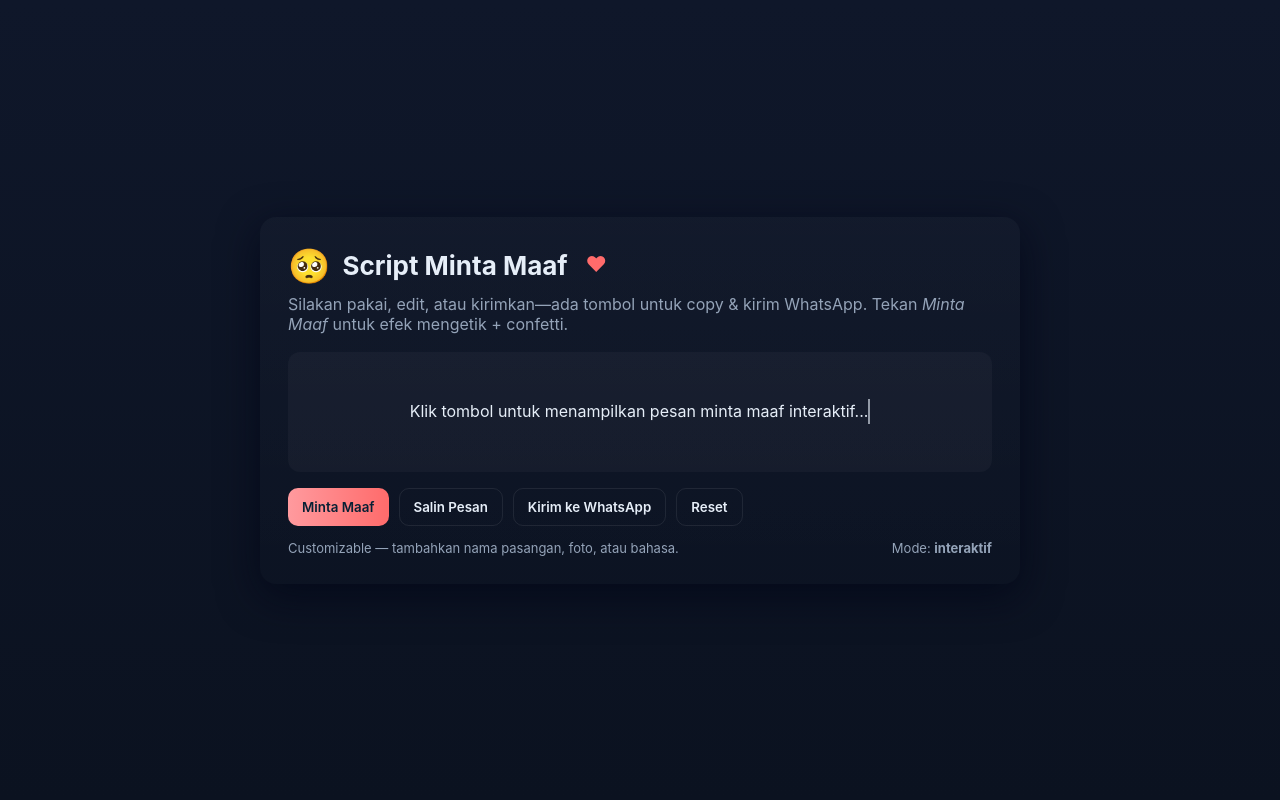
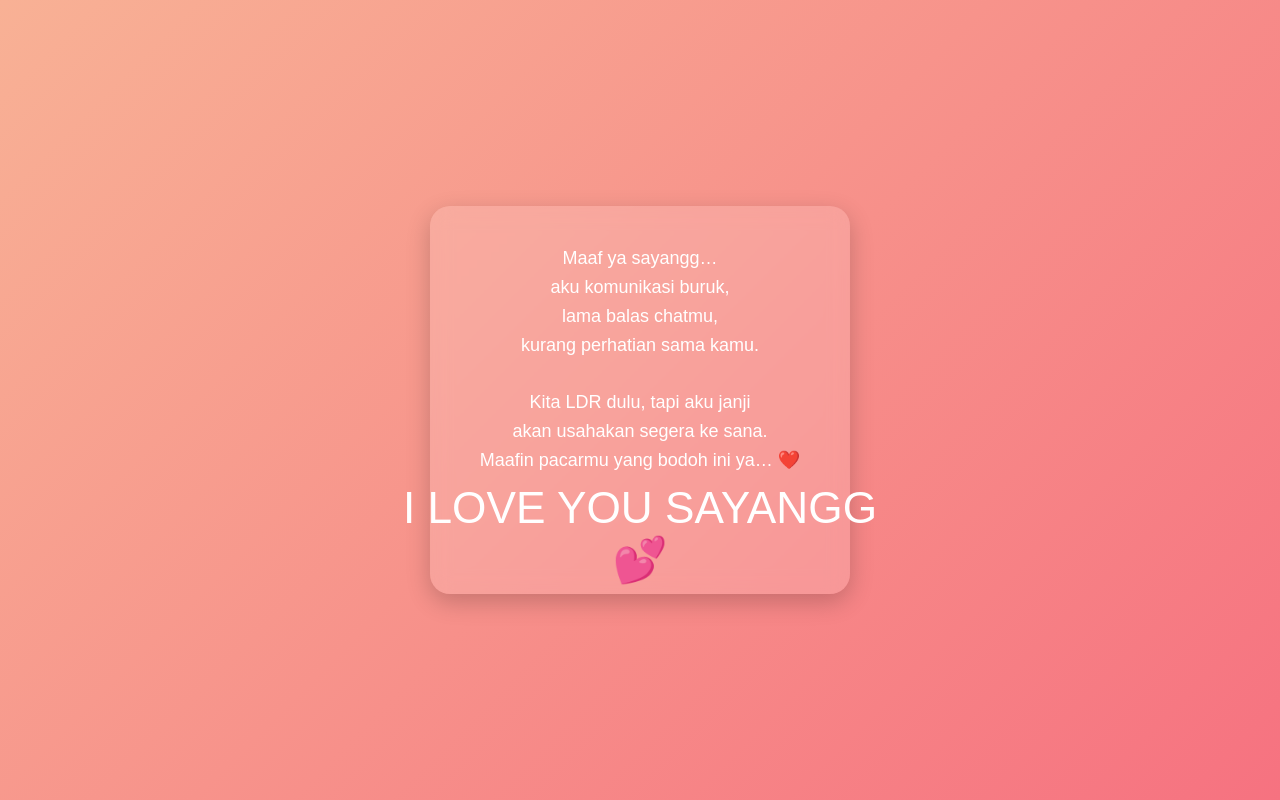
Before and after one commit to zulkiflisayidalwi-crypto/apology-app, a plain HTML site: page index.html in a window 1280 px wide. Drawn offline with Linux system fonts and the light colour scheme.

Commit message:
Update index.html

```diff
--- a/index.html
+++ b/index.html
@@ -1,137 +1,96 @@
-<!doctype html>
+<!DOCTYPE html>
 <html lang="id">
 <head>
-  <meta charset="utf-8" />
-  <meta name="viewport" content="width=device-width,initial-scale=1" />
-  <title>Script Minta Maaf — Interaktif</title>
+  <meta charset="UTF-8">
+  <meta name="viewport" content="width=device-width,initial-scale=1">
+  <title>Maaf Sayangg…</title>
   <style>
-    :root{--bg1:#0f172a;--bg2:#0b1220;--accent:#ff6b6b;--muted:#94a3b8}
-    *{box-sizing:border-box;font-family:Inter,system-ui,-apple-system,Segoe UI,Roboto,'Helvetica Neue',Arial}
-    body{margin:0;min-height:100vh;display:flex;align-items:center;justify-content:center;padding:20px;background:linear-gradient(180deg,var(--bg1),var(--bg2));color:#e6eef8}
-    .card{width:100%;max-width:760px;background:linear-gradient(180deg,rgba(255,255,255,0.02),transparent);border-radius:16px;padding:28px;box-shadow:0 12px 40px rgba(2,6,23,0.7);position:relative;overflow:hidden}
-    h1{margin:0 0 6px;font-size:26px;display:flex;align-items:center;gap:12px}
-    .emoji{font-size:34px;display:inline-block;transform-origin:center}
-    p.lead{margin:8px 0 18px;color:var(--muted)}
-
-    /* message box */
-    .message{background:rgba(255,255,255,0.03);padding:18px;border-radius:12px;min-height:120px;display:flex;align-items:center;justify-content:center;text-align:center}
-    .msg-text{font-size:16px;line-height:1.6;max-width:640px}
-
-    /* typing effect */
-    .typing{border-right:2px solid rgba(230,238,248,0.6);white-space:pre-wrap;overflow:hidden}
-
-    /* buttons */
-    .controls{display:flex;gap:10px;flex-wrap:wrap;margin-top:16px}
-    button{background:transparent;border:1px solid rgba(255,255,255,0.08);color:inherit;padding:10px 14px;border-radius:10px;cursor:pointer;font-weight:600}
-    .primary{background:linear-gradient(90deg,#ff9a9e,var(--accent));color:#072034;border:none}
-
-    /* pulsing heart */
-    .heart{display:inline-block;color:var(--accent);font-size:20px;margin-left:6px;animation:pulse 1.1s infinite}
-    @keyframes pulse{0%{transform:scale(.92)}50%{transform:scale(1.06)}100%{transform:scale(.92)}}
-
-    /* confetti */
-    .confetti{position:absolute;inset:0;pointer-events:none}
-    .confetti div{position:absolute;width:8px;height:12px;border-radius:2px;opacity:0;transform:translateY(-20px);animation:fall 1.6s linear forwards}
-    @keyframes fall{to{opacity:1;transform:translateY(520px) rotate(540deg)}}
-
-    /* footer */
-    .footer{display:flex;justify-content:space-between;align-items:center;margin-top:14px;font-size:13px;color:var(--muted)}
-
-    /* small responsive */
-    @media(max-width:560px){h1{font-size:20px}.card{padding:18px}}
+    body {
+      margin: 0;
+      height: 100vh;
+      display: flex;
+      justify-content: center;
+      align-items: center;
+      background: linear-gradient(135deg, #f8b195, #f67280);
+      font-family: 'Poppins', sans-serif;
+      color: #fff;
+      text-align: center;
+      overflow: hidden;
+    }
+    .container {
+      max-width: 380px;
+      padding: 20px;
+      background: rgba(255, 255, 255, 0.15);
+      border-radius: 20px;
+      backdrop-filter: blur(10px);
+      box-shadow: 0 8px 25px rgba(0,0,0,0.2);
+    }
+    .message {
+      margin-bottom: 20px;
+      font-size: 18px;
+      line-height: 1.6;
+      opacity: 0;
+      animation: fadeIn 3s forwards;
+    }
+    .heart {
+      font-size: 34px;
+      opacity: 0;
+      animation: heartbeat 1s infinite alternate, showUp 2s 2s forwards;
+    }
+    @keyframes fadeIn {
+      to { opacity: 1; }
+    }
+    @keyframes showUp {
+      to { opacity: 1; }
+    }
+    @keyframes heartbeat {
+      from { transform: scale(1); }
+      to { transform: scale(1.3); }
+    }
+    .confetti {
+      position: absolute;
+      inset: 0;
+      pointer-events: none;
+    }
+    .confetti span {
+      position: absolute;
+      width: 8px;
+      height: 10px;
+      border-radius: 4px;
+      opacity: 0;
+      animation: drop 2s linear forwards;
+    }
+    @keyframes drop {
+      to { opacity: 1; transform: translateY(600px) rotate(360deg); }
+    }
   </style>
 </head>
 <body>
-  <div class="card" id="card">
-    <h1><span class="emoji">🥺</span> Script Minta Maaf <span class="heart">❤</span></h1>
-    <p class="lead">Silakan pakai, edit, atau kirimkan—ada tombol untuk copy & kirim WhatsApp. Tekan <em>Minta Maaf</em> untuk efek mengetik + confetti.</p>
-
-    <div class="message">
-      <div class="msg-text typing" id="msg">Klik tombol untuk menampilkan pesan minta maaf interaktif...</div>
-    </div>
-
-    <div class="controls">
-      <button id="btnApologize" class="primary">Minta Maaf</button>
-      <button id="btnCopy">Salin Pesan</button>
-      <button id="btnWA">Kirim ke WhatsApp</button>
-      <button id="btnReset">Reset</button>
-    </div>
-
-    <div class="footer">
-      <div>Customizable — tambahkan nama pasangan, foto, atau bahasa.</div>
-      <div>Mode: <strong id="mode">interaktif</strong></div>
-    </div>
-
-    <div class="confetti" id="confettiArea" aria-hidden="true"></div>
+  <div class="container">
+    <p class="message">
+      Maaf ya sayangg…<br>
+      aku komunikasi buruk,<br>
+      lama balas chatmu,<br>
+      kurang perhatian sama kamu.<br><br>
+      Kita LDR dulu, tapi aku janji<br>
+      akan usahakan segera ke sana.<br>
+      Maafin pacarmu yang bodoh ini ya… ❤️
+    </p>
+    <div class="heart">I LOVE YOU SAYANGG 💕</div>
   </div>
+  <div class="confetti" id="confetti"></div>
 
   <script>
-    const template = `Maaf ya sayang...\n\nKomunikasi aku memang buruk. Aku sering lama balas chat kamu dan aku kurang perhatian sama kamu.\n\nMaaf yahh kita harus LDR dulu sementara, tapi aku akan usahakan sekuat tenaga supaya bisa ke sana.\n\nMaafin pacarmu yang bodoh ini ya...\nI love you sayangg ❤️`;
-
-    const btn = document.getElementById('btnApologize');
-    const msg = document.getElementById('msg');
-    const btnCopy = document.getElementById('btnCopy');
-    const btnWA = document.getElementById('btnWA');
-    const btnReset = document.getElementById('btnReset');
-    const confettiArea = document.getElementById('confettiArea');
-
-    function typeText(el, text, speed=22){
-      el.textContent = '';
-      let i = 0;
-      return new Promise(res=>{
-        const t = setInterval(()=>{
-          el.textContent += text.charAt(i);
-          i++;
-          if(i>=text.length){ clearInterval(t); res(); }
-        }, speed);
-      });
+    // generate confetti warna-warni
+    const confettiArea = document.getElementById('confetti');
+    for (let i = 0; i < 40; i++) {
+      const el = document.createElement('span');
+      el.style.left = Math.random() * 100 + '%';
+      el.style.background = ['#ffd1dc','#ff9a9e','#ffafbd','#ffe4e1','#ff6f91'][Math.floor(Math.random()*5)];
+      el.style.animationDelay = `${Math.random()*2}s`;
+      confettiArea.appendChild(el);
+      setTimeout(() => el.remove(), 3000);
     }
-
-    function spawnConfetti(n=20){
-      confettiArea.innerHTML='';
-      const colors = ['#ff6b6b','#ffd93d','#6be4ff','#80ff9b','#d6b3ff'];
-      for(let i=0;i<n;i++){
-        const d = document.createElement('div');
-        d.style.left = Math.random()*100 + '%';
-        d.style.top = (Math.random()*10)+'%';
-        d.style.background = colors[Math.floor(Math.random()*colors.length)];
-        d.style.width = (6+Math.random()*10)+'px';
-        d.style.height = (10+Math.random()*14)+'px';
-        d.style.animationDelay = (Math.random()*0.2)+'s';
-        confettiArea.appendChild(d);
-        setTimeout(()=>d.remove(),1800);
-      }
-    }
-
-    btn.addEventListener('click', async ()=>{
-      document.getElementById('mode').textContent = 'mengirim...';
-      await typeText(msg, template, 24);
-      spawnConfetti(24);
-      document.getElementById('mode').textContent = 'siap dikirim';
-    });
-
-    btnCopy.addEventListener('click', async ()=>{
-      try{
-        await navigator.clipboard.writeText(template);
-        btnCopy.textContent = 'Tersalin ✓';
-        setTimeout(()=>btnCopy.textContent='Salin Pesan',1200);
-      }catch(e){
-        alert('Tidak bisa menyalin otomatis — izinkan clipboard atau salin manual.');
-      }
-    });
-
-    btnWA.addEventListener('click', ()=>{
-      const encoded = encodeURIComponent(template);
-      // buka WhatsApp Web / WA mobile
-      const url = `https://wa.me/?text=${encoded}`;
-      window.open(url,'_blank');
-    });
-
-    btnReset.addEventListener('click', ()=>{
-      msg.textContent = 'Klik tombol untuk menampilkan pesan minta maaf interaktif...';
-      document.getElementById('mode').textContent = 'interaktif';
-      confettiArea.innerHTML='';
-    });
   </script>
 </body>
 </html>
```
